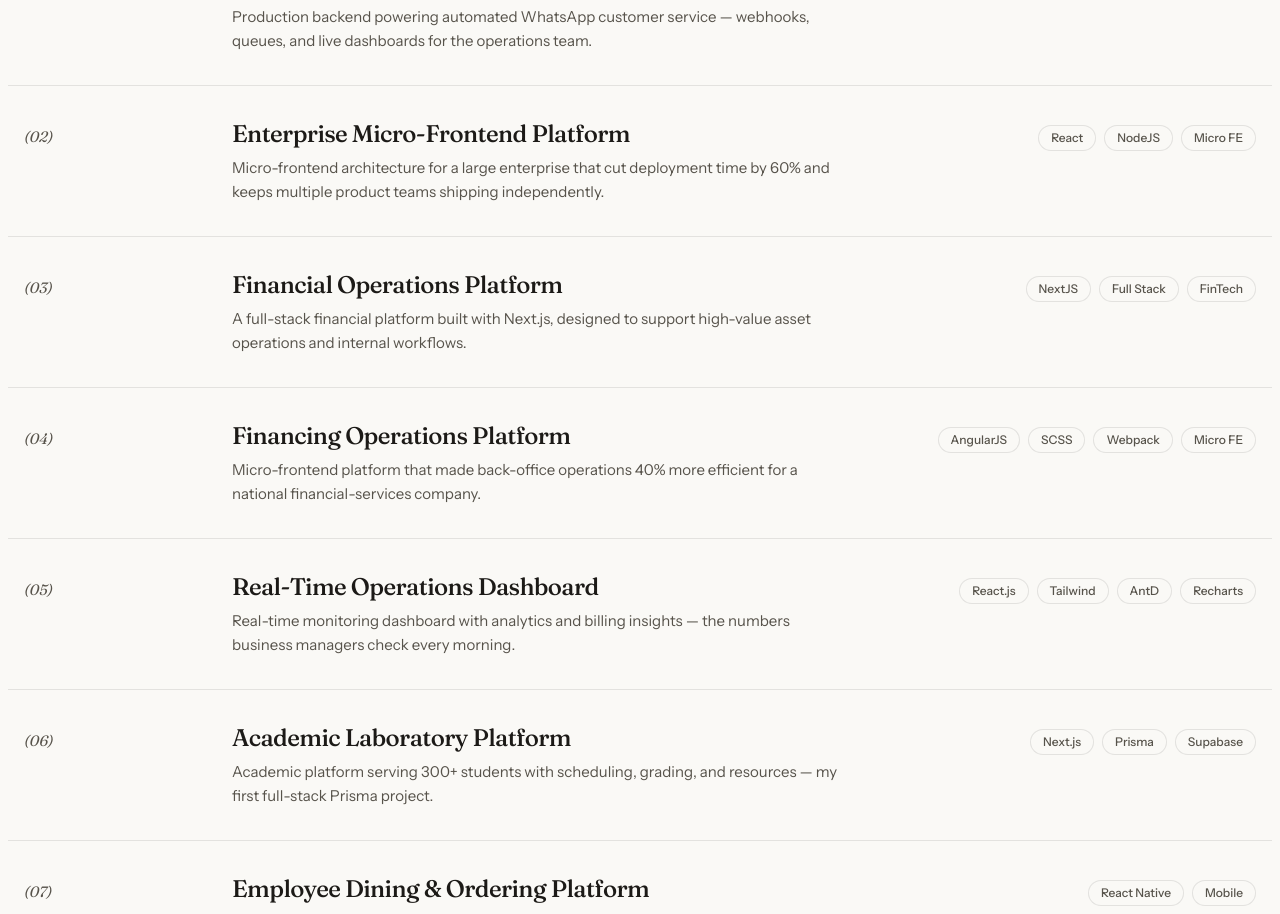
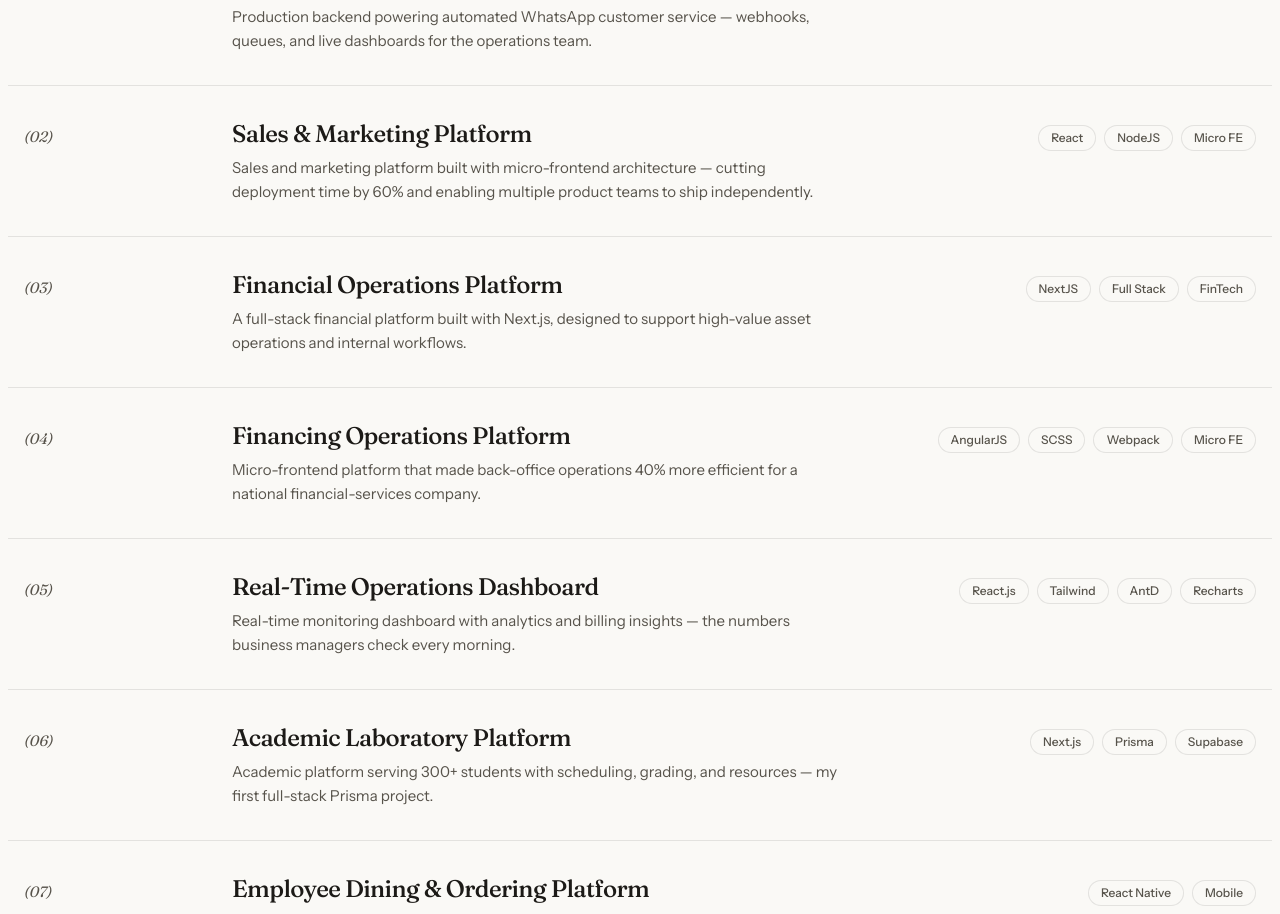
Before and after one commit to mferdiyanzah/mfyz, a React (Vite) app: page / in a window 1280 px wide. Shown: the part 2288-3202 px from the top of the page. Built offline with nearby package versions, Linux system fonts and the light colour scheme.

Commit message:
fix: clarify sales marketing project

```diff
--- a/src/data/projects.ts
+++ b/src/data/projects.ts
@@ -15,9 +15,9 @@ export const projectsData: Project[] = [
     technologies: ["TypeScript", "Fastify", "Prisma", "WebSocket"],
   },
   {
-    title: "Enterprise Micro-Frontend Platform",
+    title: "Sales & Marketing Platform",
     description:
-      "Micro-frontend architecture for a large enterprise that cut deployment time by 60% and keeps multiple product teams shipping independently.",
+      "Sales and marketing platform built with micro-frontend architecture — cutting deployment time by 60% and enabling multiple product teams to ship independently.",
     technologies: ["React", "NodeJS", "Micro FE"],
   },
   {
```
